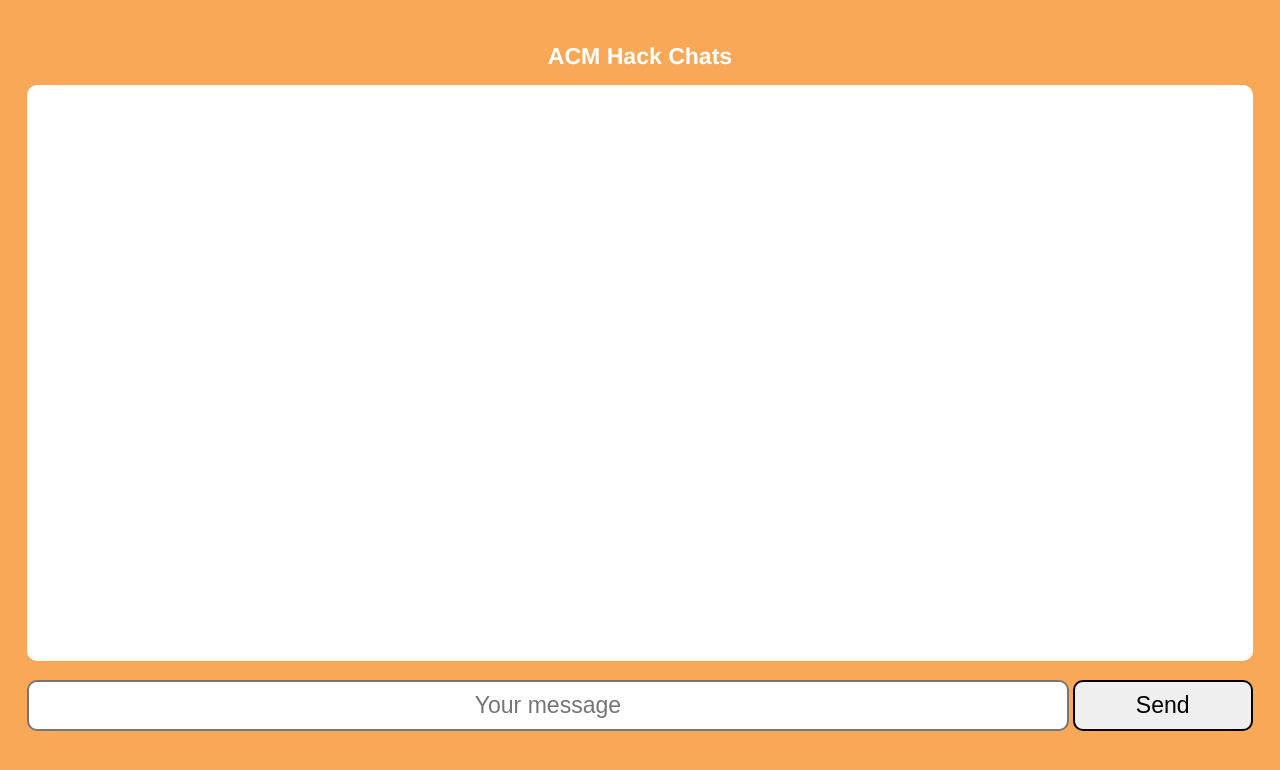
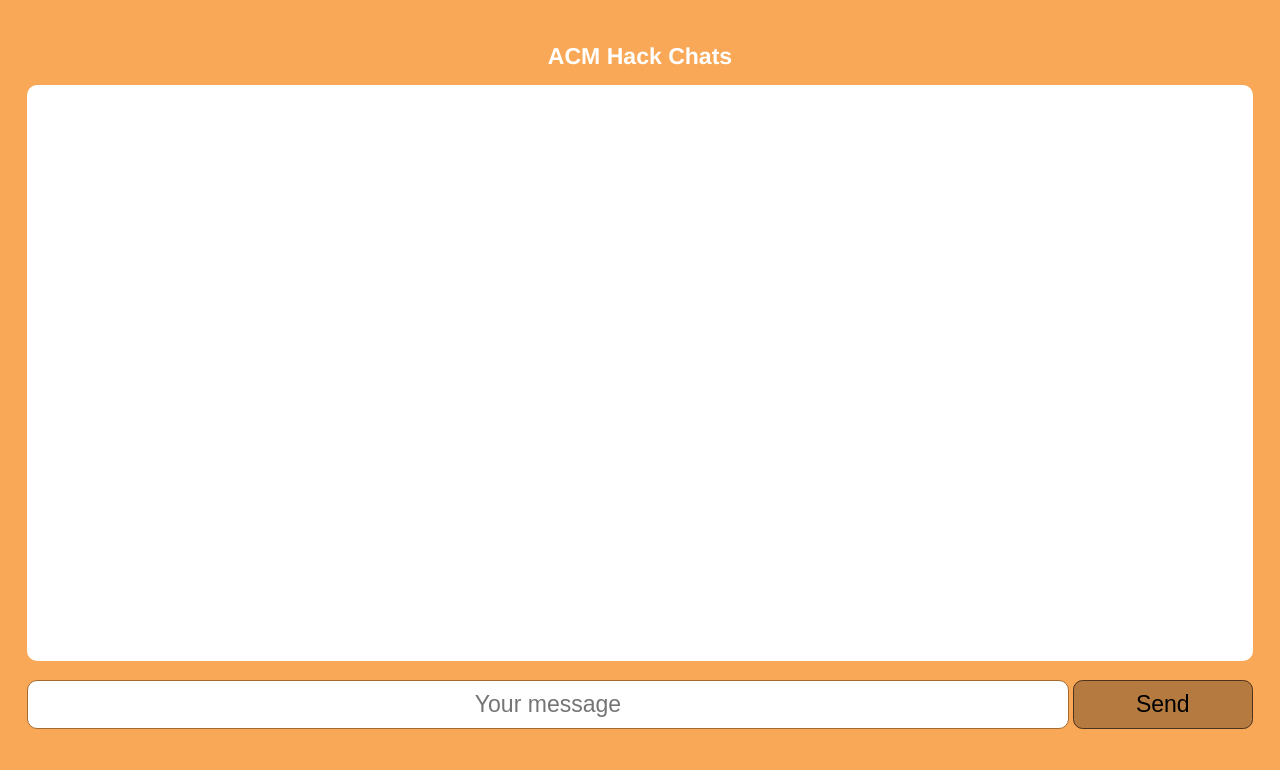
Before and after one commit to acmucsd/hack-websockets, a website: page public/index.html in a window 1280 px wide. Drawn offline with nearby package versions, Linux system fonts and the light colour scheme; no server answers.

Commit message:
Updated styling

```diff
--- a/public/style.css
+++ b/public/style.css
@@ -25,6 +25,7 @@
     display: flex;
     justify-content: right;
     gap: 4px;
+    border-style: none;
 
 }
 
@@ -36,19 +37,26 @@
 }
 
 button {
-    border-style: solid;
-    border-radius: 10px;
-    padding: 10px;
+    border: 1px solid #4d321d;
+    border-radius: .5rem;
+    padding: .1rem;
     cursor: pointer;
-    width: 15%
+    width: 15%;
+    background-color: #00000046;
 }
-input {
+input[type="text"] {
     text-align: center;
-    border-style: solid;
+    border: 1px solid #a56a2f;
     border-radius: 10px;
     padding: 10px;
     cursor: text;
     width: 85%;
+}
+
+input[type="text"]:focus {
+    outline: none;
+    box-shadow: 0px 0px 5px #4d321d;
+    border:1px solid #754e28;
 }
 
 .chat-history{
```
